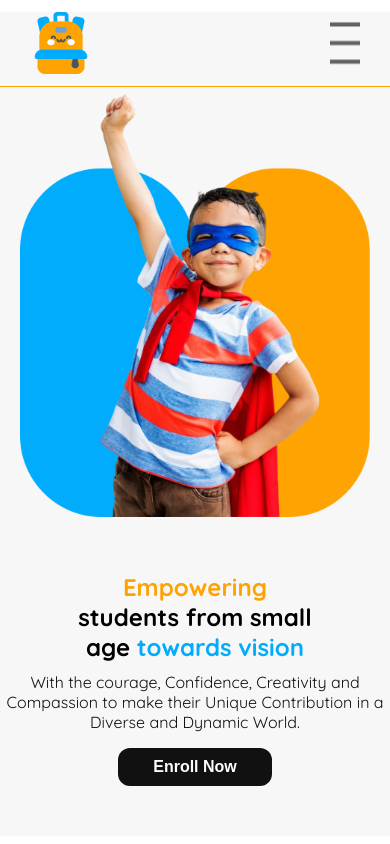
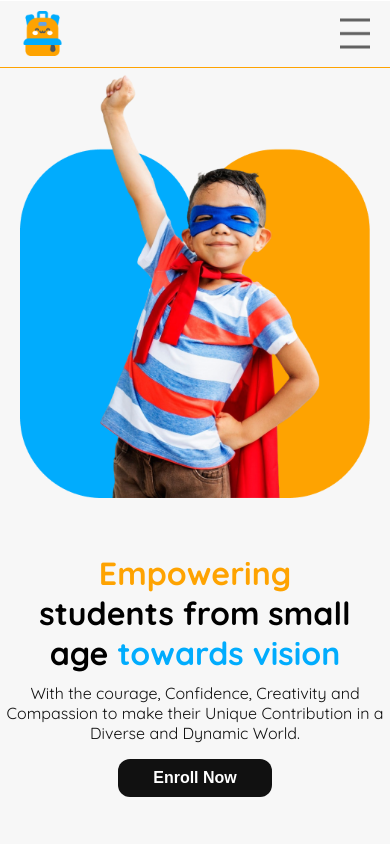
Before and after one commit to shakilad1/Kids-Education-Web, a plain HTML site: page index.html in a window 390 px wide. Shown: the top 844 px of the page. Drawn offline with Linux system fonts and the light colour scheme.

Commit message:
edited push

```diff
--- a/styles/style.css
+++ b/styles/style.css
@@ -42,8 +42,8 @@ margin: 0 auto;
     align-items: center;
 }
 .nav-img{
-    width:52.61px;
-height:50px;
+    width:62px;
+height:62px;
 }
 .nav-link1{
     text-decoration: none;
@@ -268,7 +268,7 @@ margin-left: 5px;
 
     }
     .banner-title{
-        font-size: 1.5rem;
+        font-size: 2rem;
         margin-top: 5px;
         margin-bottom: 10px;
     }
@@ -289,12 +289,18 @@ margin-left: 5px;
     font-size: 1rem;
     padding: 10px 35px 10px 35px;
     }
+    .nav-img2{
+        width: 45px;
+height:45px;
+    }
     .small{
     display: flex;
     justify-content: space-between;
    text-align: center;
-  margin:12px 20px ;
+  margin:1px 10px ;
    padding: 0px 10px;
+   padding-top: 10px;
+   padding-bottom: 10px;
 }
     .small-nav{
         border-bottom: 1px solid rgb(254, 163, 1);
@@ -312,6 +318,7 @@ margin-left: 5px;
 }
 .features{
     flex-direction: column;
+    width:calc(100% - 20px)
     height: auto;
     gap:15px;
     margin-bottom: 10px;
```
